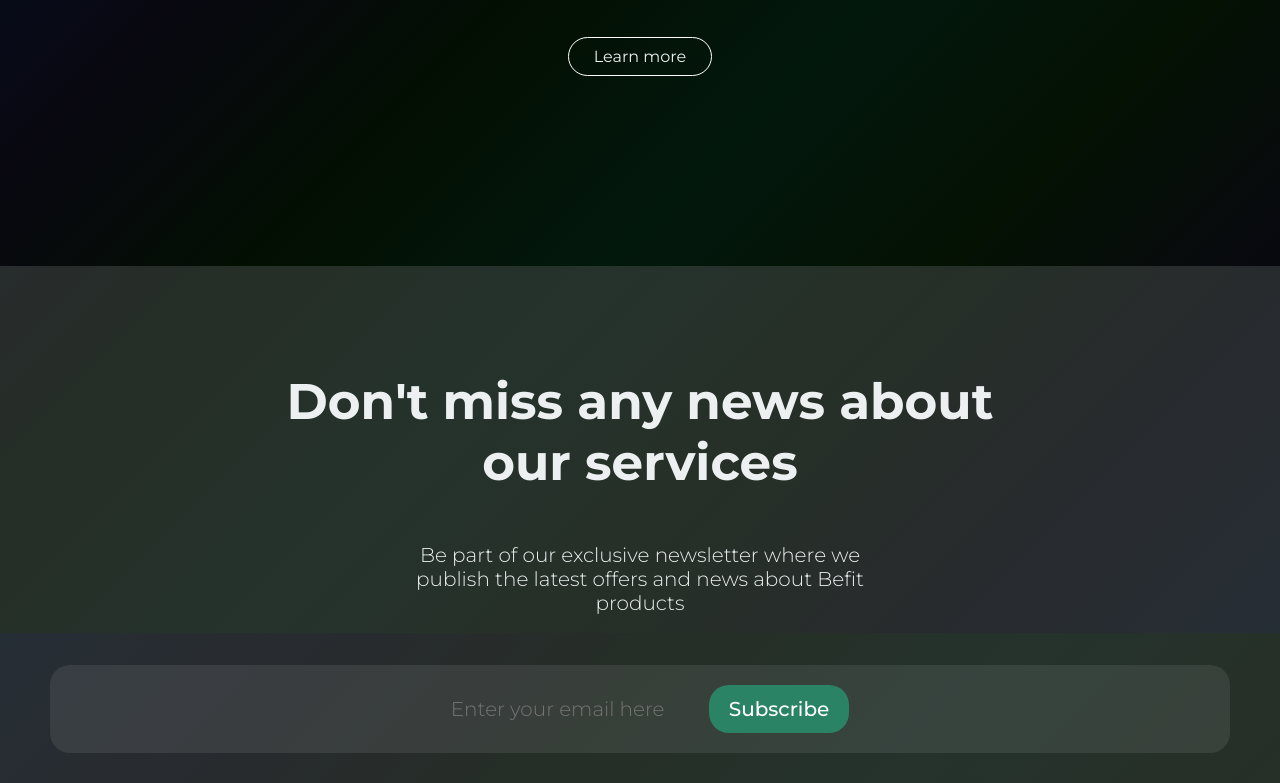
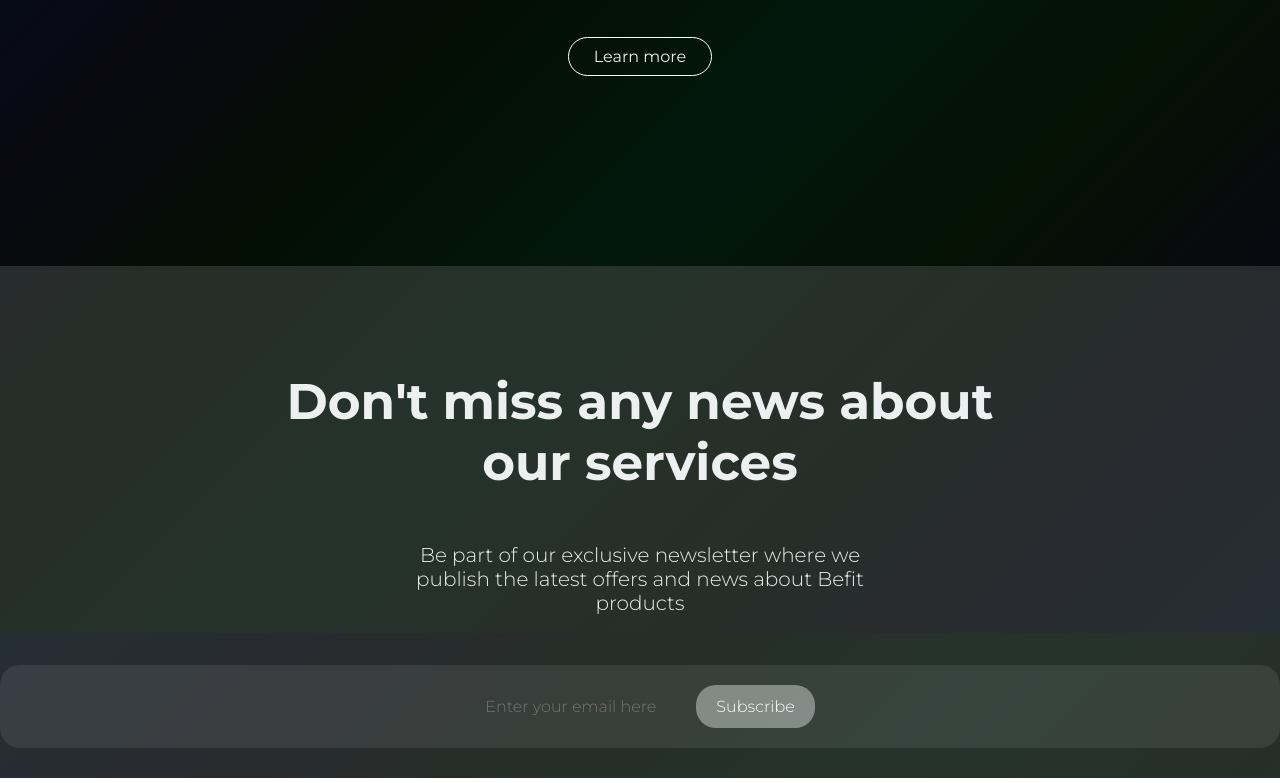
Before and after one commit to monterourena/coderhouse-final-project, a plain HTML site: page index.html in a window 1280 px wide. Shown: the part 4167-4950 px from the top of the page. Drawn offline with Linux system fonts and the light colour scheme.

Commit message:
homepage/CTA

```diff
--- a/style.css
+++ b/style.css
@@ -65,6 +65,21 @@ body {
   font-weight: 300;
   font-size: 20px;
 }
+
+.form_text--button {
+  color: white;
+  font-family: "Montserrat", sans-serif;
+  font-weight: 300;
+  font-size: 16px;
+}
+
+.form_text--email {
+  color: white;
+  font-family: "Montserrat", sans-serif;
+  font-weight: 300;
+  font-size: 16px;
+}
+
 
 /* IMAGES */
 
@@ -378,7 +393,7 @@ img.extra-large {
 
 .CTA{
   background-color: rgba(73, 78, 76, 0.5);
-  padding: 5px 50px;
+  padding: 5px 0px;
  }
 
 .CTA_form{
@@ -399,23 +414,9 @@ img.extra-large {
 }
 
 .CTA_form input[type=submit] {
-  background-color: #2b8366;
+  background-color: rgba(208, 214, 212,0.5);
   padding: 12px 20px;
   border: none;
   cursor: pointer;
   border-radius: 20px;
 }
-
-.form_text--email {
-  color: white;
-  font-family: "Montserrat", sans-serif;
-  font-weight: 300;
-  font-size: 20px;
-}
-
-.form_text--button {
-  color: white;
-  font-family: "Montserrat", sans-serif;
-  font-weight: 500;
-  font-size: 20px;
-}
```
